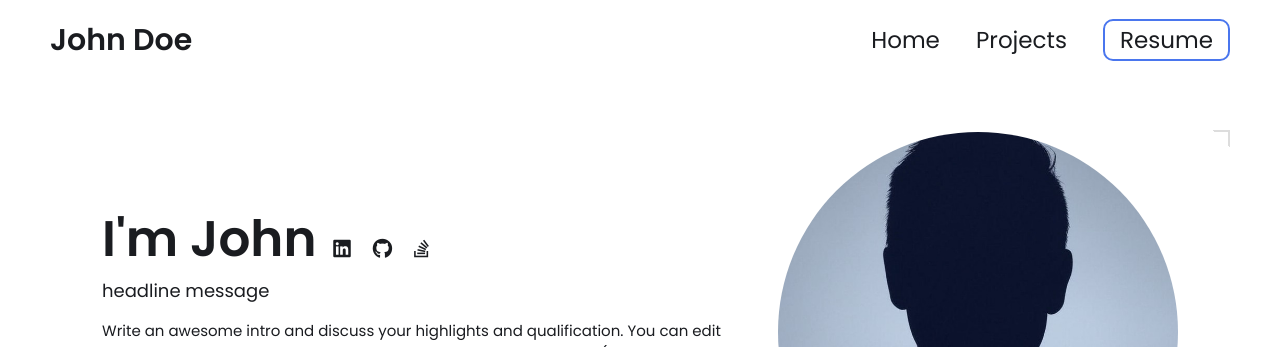
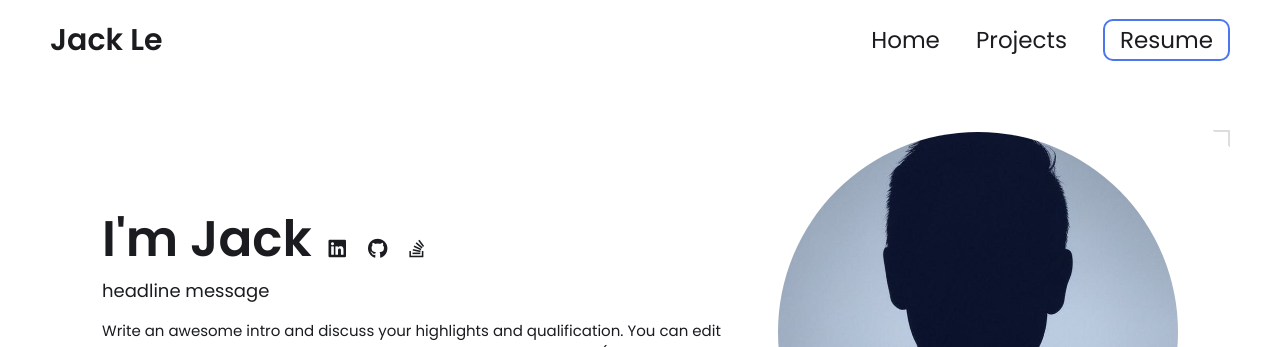
Before and after one commit to JL262626/jacklerobotics.com, a Jekyll site: the page built from index.html, in a window 1280 px wide and 900 px high. Shown: the top 347 px of the window. Built offline with Jekyll 4.4.1, drawn with Linux system fonts in a browser that asks for light colours.

Commit message:
Update _config.yml

```diff
--- a/_config.yml
+++ b/_config.yml
@@ -7,12 +7,12 @@
 
 # Main Page Setup
 
-title: John Doe's Portfolio # This is what shows up in the tab of the browser
+title: Jack Le's Portfolio # This is what shows up in the tab of the browser
 
 
 
 # Hero Section
-name: John Doe
+name: Jack Le
 headline: headline message
 description: >- # dont remove this line. this will ignore all new lines until the next section
   Write an awesome intro and discuss your highlights and qualification. You can edit this
```
